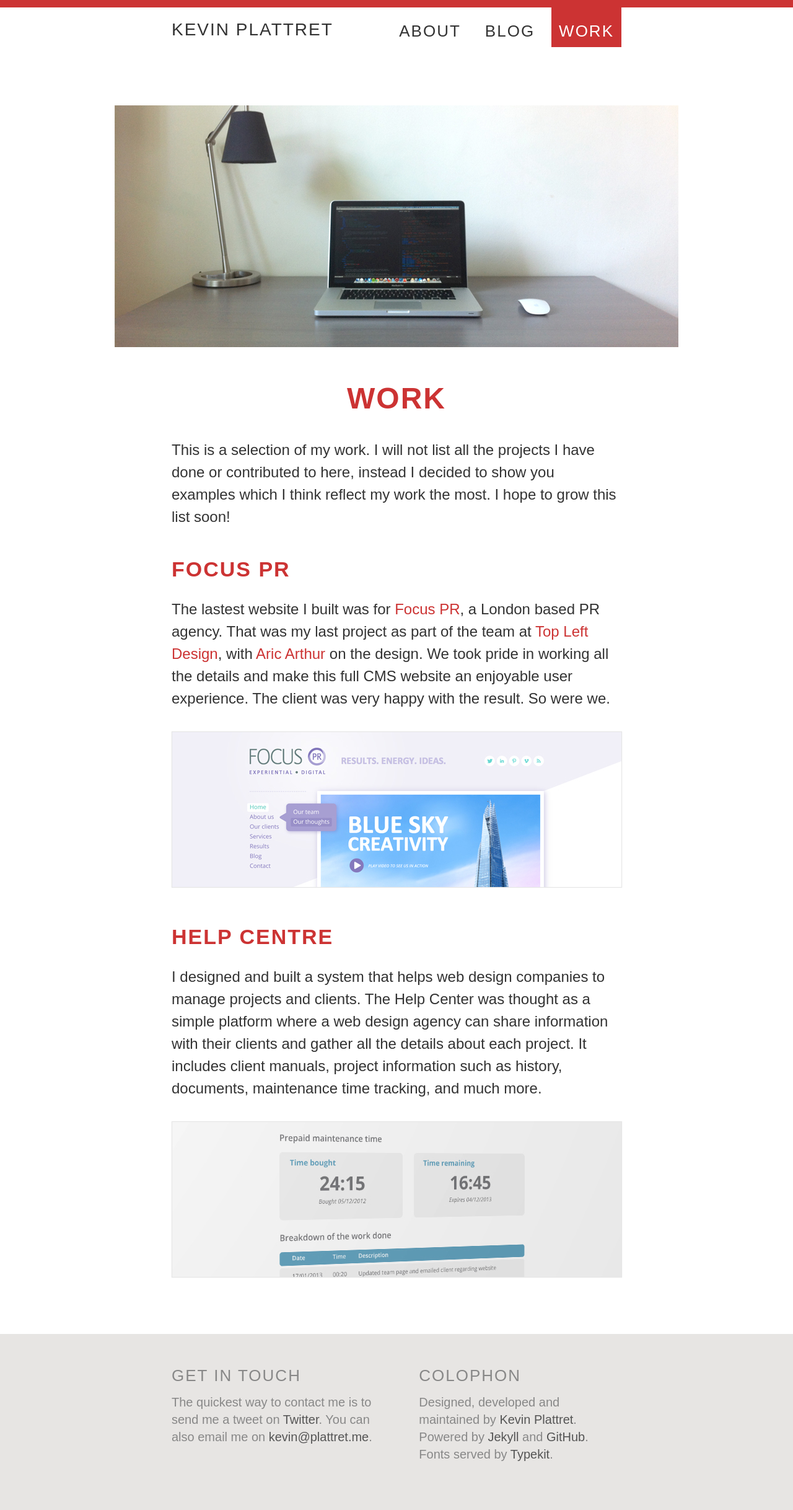
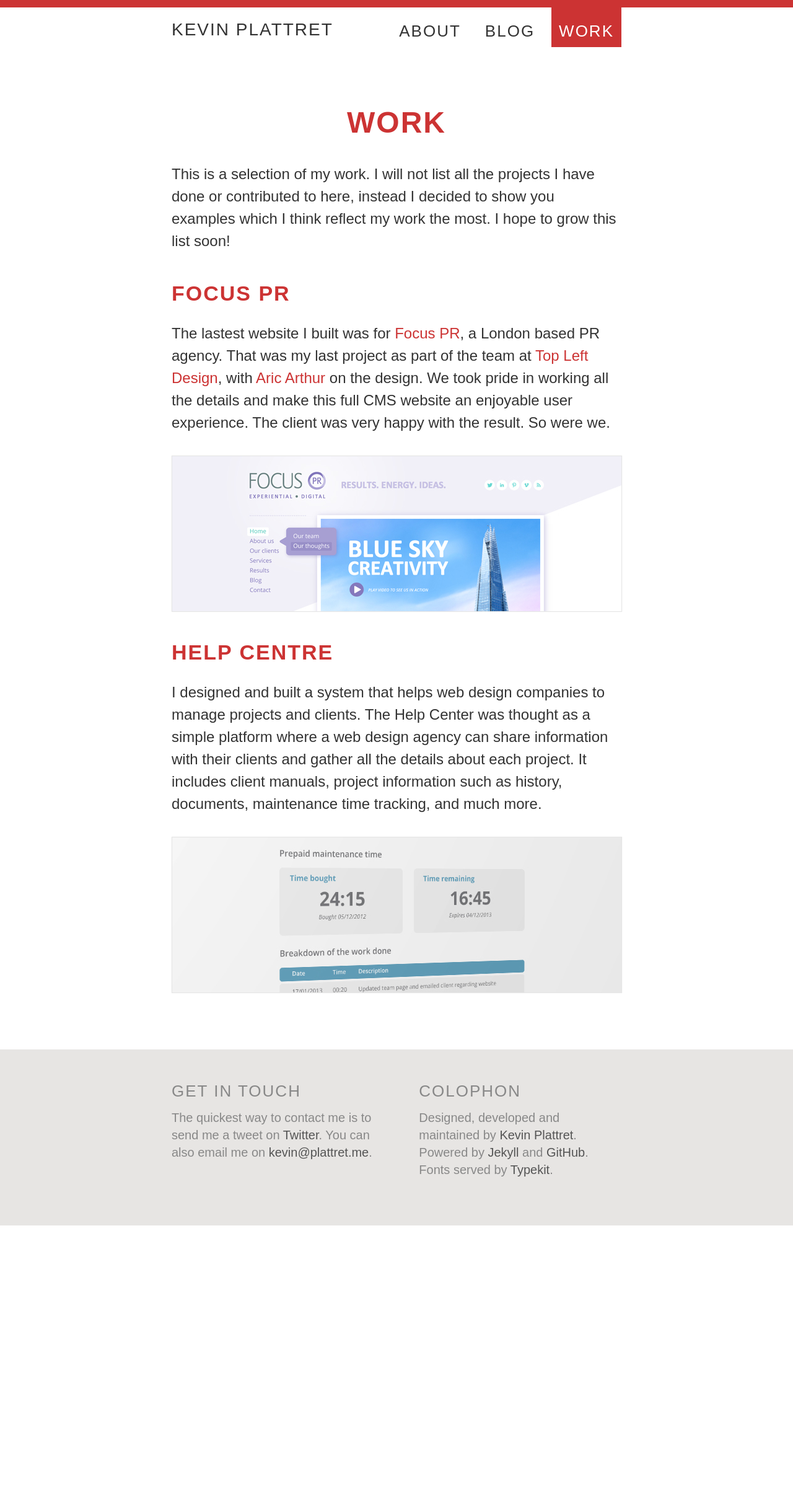
Before and after one commit to kplattret/kevinplattret.com, a Jekyll site: the page built from work.md, in a window 1280 px wide. Shown: the whole page at 62% size. Built offline with Jekyll 4.4.1, drawn with Linux system fonts in a browser that asks for light colours; after the commit the page ends 1977 px from its top, so only the background shows below that.

Commit message:
Tweak page layout and adapt content.

```diff
--- a/_layouts/page.html
+++ b/_layouts/page.html
@@ -2,4 +2,14 @@
 layout: default
 ---
 
-{{ content }}
+<article class="inwrap story clearfix">
+
+  <header class="page-header">
+    <h1>{{ page.title }}</h1>
+  </header>
+
+  <div class="page-content">
+    {{ content }}
+  </div>
+
+</article>
--- a/work.md
+++ b/work.md
@@ -6,24 +6,16 @@ in_nav: true
 redirect_from: /portfolio/
 ---
 
-<div class="featured">
-  <img src="/assets/img/portfolio-workstation.jpg" alt="{{ page.title }}">
-</div>
+This is a selection of my work. I will not list all the projects I have done or contributed to here, instead I decided to show you examples which I think reflect my work the most. I hope to grow this list soon!
 
-<div class="inwrap story clearfix">
-  <h1>{{ page.title }}</h1>
+## Focus PR
 
-  <p>This is a selection of my work. I will not list all the projects I have done or contributed to here, instead I decided to show you examples which I think reflect my work the most. I hope to grow this list soon!</p>
+The lastest website I built was for [Focus PR](//focuspr.co.uk), a London based PR agency. That was my last project as part of the team at [Top Left Design](//topleftdesign.com), with [Aric Arthur](//aricarthur.co.uk) on the design. We took pride in working all the details and make this full CMS website an enjoyable user experience. The client was very happy with the result. So were we.
 
-  <h2>Focus PR</h2>
+![Focus PR](/assets/img/portfolio-focuspr.jpg)
 
-  <p>The lastest website I built was for <a href="//focuspr.co.uk" target="_blank">Focus PR</a>, a London based PR agency. That was my last project as part of the team at <a href="//topleftdesign.com" target="_blank">Top Left Design</a>, with <a href="//cargocollective.com/aricdesign" target="_blank">Aric Arthur</a> on the design. We took pride in working all the details and make this full CMS website an enjoyable user experience. The client was very happy with the result. So were we.</p>
+## Help Centre
 
-  <img src="/assets/img/portfolio-focuspr.jpg" alt="Focus PR">
+I designed and built a system that helps web design companies to manage projects and clients. The Help Center was thought as a simple platform where a web design agency can share information with their clients and gather all the details about each project. It includes client manuals, project information such as history, documents, maintenance time tracking, and much more.
 
-  <h2>Help Centre</h2>
-
-  <p>I designed and built a system that helps web design companies to manage projects and clients. The Help Center was thought as a simple platform where a web design agency can share information with their clients and gather all the details about each project. It includes client manuals, project information such as history, documents, maintenance time tracking, and much more.</p>
-
-  <img src="/assets/img/portfolio-help-centre.jpg" alt="Help Centre">
-</div>
+![Help Centre](/assets/img/portfolio-help-centre.jpg)
```
Also changed, not shown: about.md (+5 -9 lines), blog.html (added, +29 -0 lines), blog.md (deleted, +0 -35 lines), index.md (+1 -1 lines), assets/img/portfolio-workstation.jpg (deleted).
